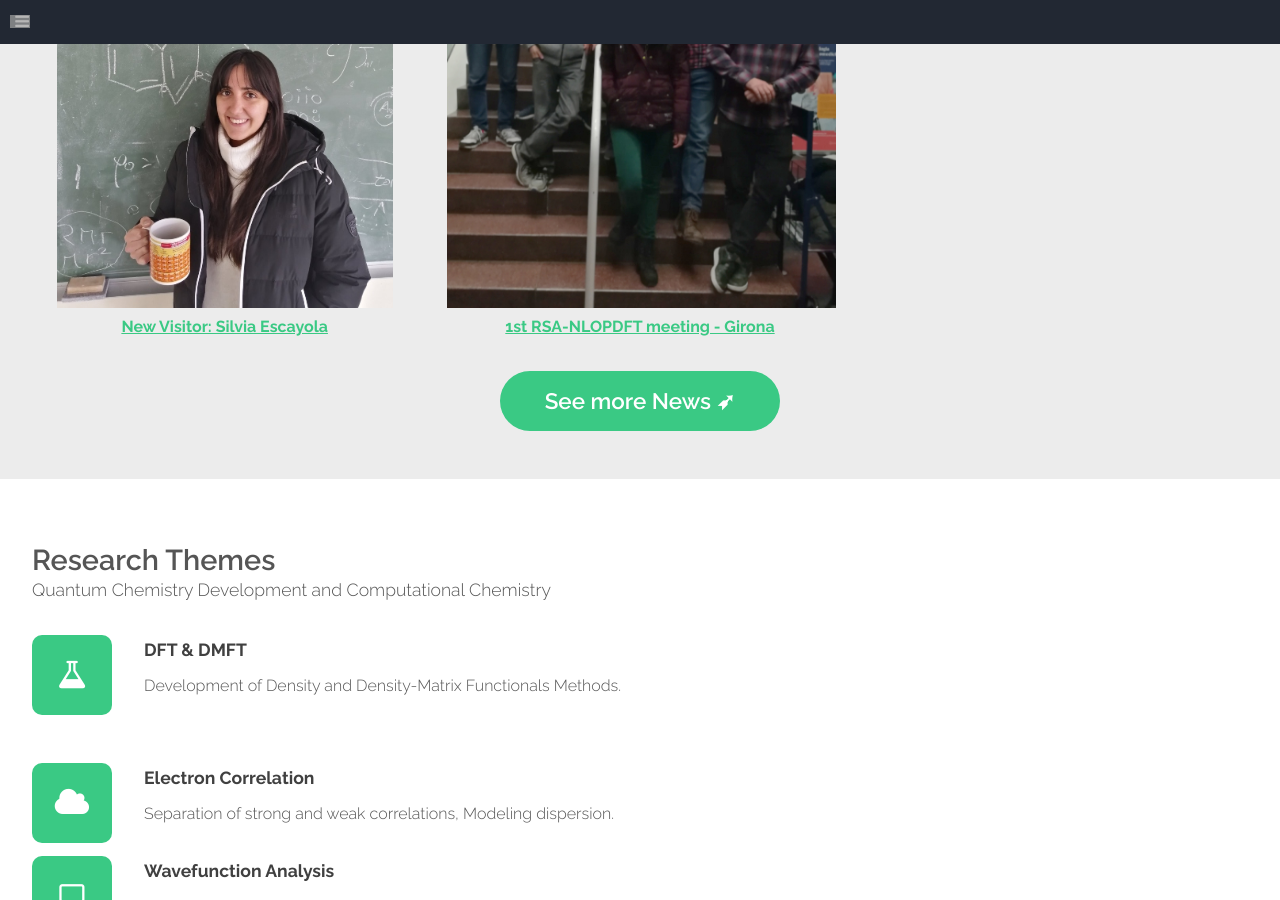
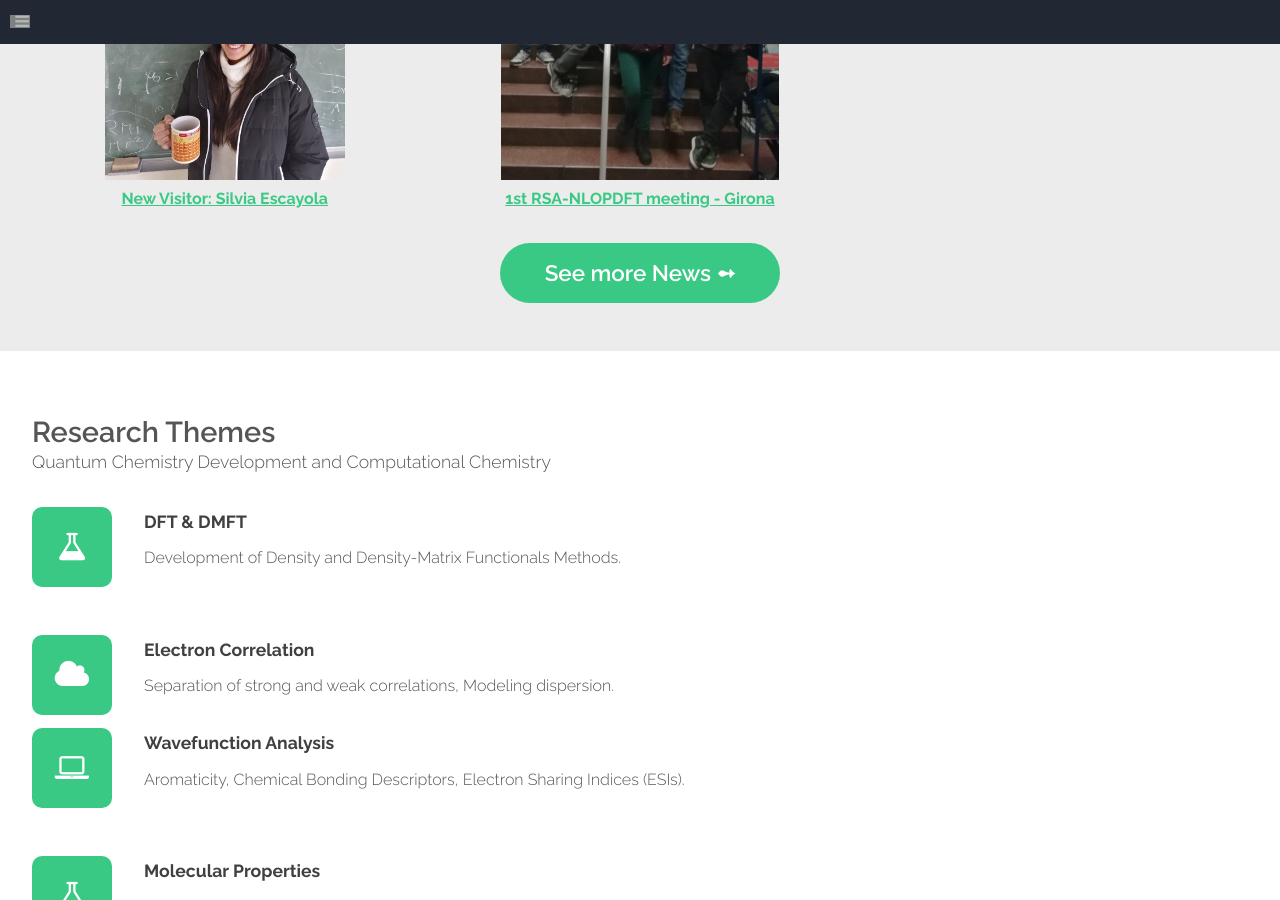
Before and after one commit to old-jekyll-templates/Horizons-Jekyll-Theme, a Jekyll site: the page built from index.html, in a window 1280 px wide and 900 px high, scrolled down 527 px. Built offline with Jekyll 4.4.1, drawn with Linux system fonts in a browser that asks for light colours; the list of posts is cut into pages by our own code; comment, search, counter and statistics services are not loaded; grey boxes are pictures that could not be loaded.

Commit message:
Update landing.html

```diff
--- a/_layouts/landing.html
+++ b/_layouts/landing.html
@@ -38,7 +38,7 @@ layout: default
 					<div class="row no-collapse-1">
 						<section class="4u">
 							{% for post in site.posts offset: 0 limit: 1 %}
-							<img src="{{ site.baseurl }}/assets/{{ post.featured }}" alt=""  style="height: 35vw;">
+							<img src="{{ site.baseurl }}/assets/{{ post.featured }}" alt=""  style="height: 25vw;">
 							<a href="{{ site.baseurl }}{{ post.url }}"><p><b>{{ post.title }}</b></p></a>
 						{% endfor %}
 							<!-- <a href="#" class="image feature"><img src="{{ site.baseurl }}/assets/images/SilviaDIPC.jpg" alt="" width="200" height="360"></a>
@@ -47,7 +47,7 @@ layout: default
 						<section class="4u">
 							{% for post in site.posts offset: 1 limit: 1 %}
 
-							<img src="{{ site.baseurl }}/assets/{{ post.featured }}" alt="" style="height: 35vw;">
+							<img src="{{ site.baseurl }}/assets/{{ post.featured }}" alt="" style="height: 25vw;">
 							<a href="{{ site.baseurl }}{{ post.url }}"><p><b>{{ post.title }}</b></p></a>
 						{% endfor %}
 
@@ -61,7 +61,7 @@ layout: default
 						</section>
 
 					</div>
-                                             <a href="{{ site.baseurl }}/blog" class="button alt">See more News &#10166</a>
+                                             <a href="{{ site.baseurl }}/blog" class="button alt">See more News &#10171;</a>
 				</section>
 			</div>
 
```
